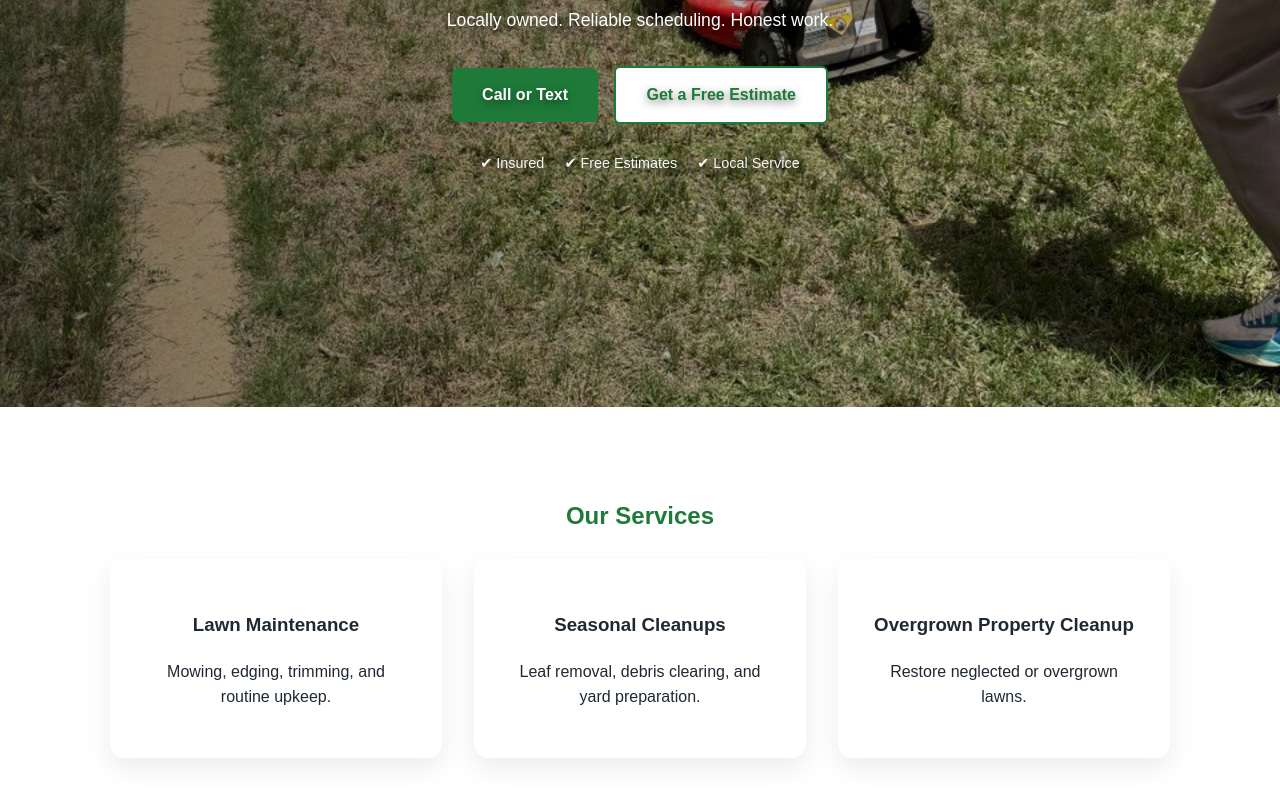
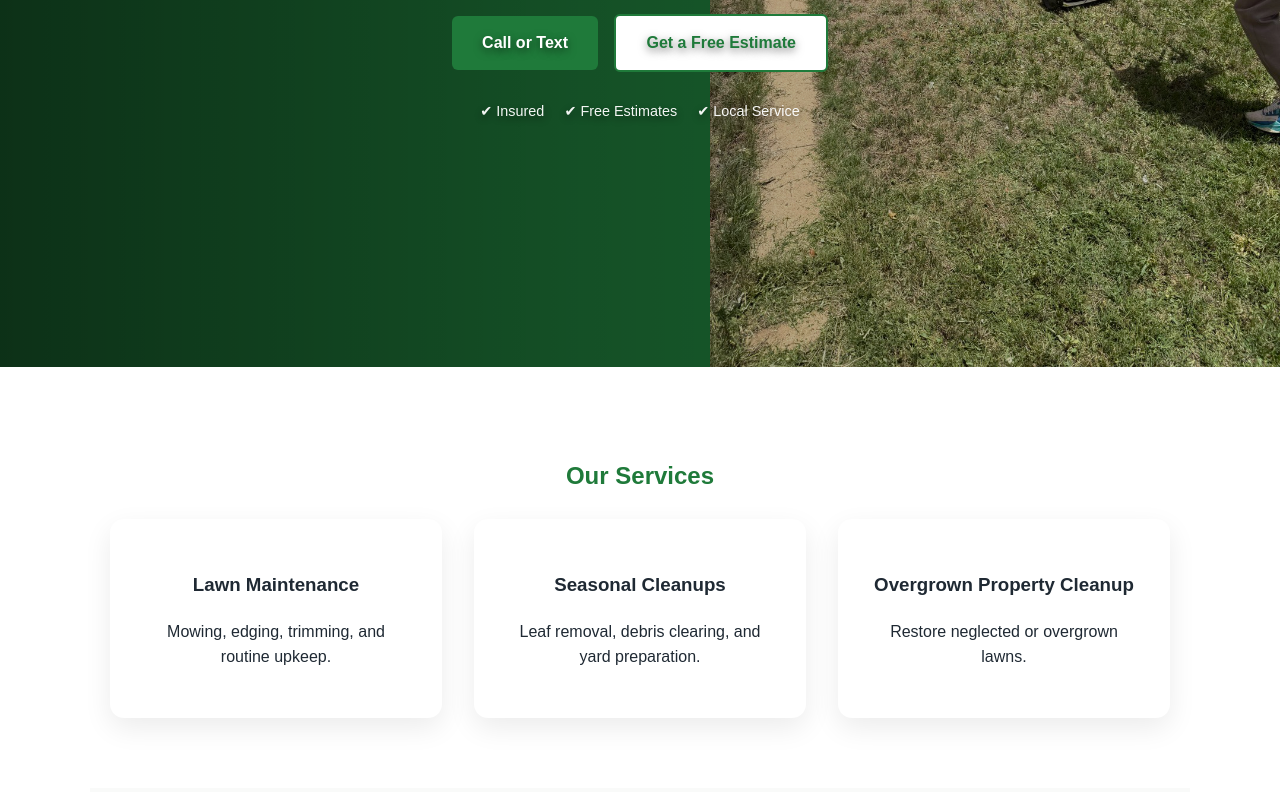
Before and after one commit to tradecodetech/Contee-s-Lawn-Care, a plain HTML site: page index.html in a window 1280 px wide. Shown: the part 393-1185 px from the top of the page. Drawn offline with Linux system fonts and the light colour scheme.

Commit message:
Add files via upload

```diff
--- a/style.css
+++ b/style.css
@@ -14,7 +14,7 @@ body {
   color: #1f2933;
   background: #ffffff;
   line-height: 1.6;
-  padding-top: 64px;
+  padding-top: 64px; /* navbar offset */
 }
 
 h2 {
@@ -64,27 +64,27 @@ h2 {
 }
 
 /* =========================
-   HERO (REFINED)
+   HERO (CORE)
 ========================= */
 
 .hero {
   background-image: url("assets/images/hero.jpg");
   background-repeat: no-repeat;
-  background-size: cover;
-  background-position: 75% center;
+  background-position: right center;
   height: 75vh;
   min-height: 480px;
   position: relative;
+  margin-top: -64px; /* pulls hero under navbar cleanly */
 }
 
-/* Overlay for text readability */
+/* Overlay */
 .hero::before {
   content: "";
   position: absolute;
   inset: 0;
   background: linear-gradient(
     to right,
-    rgba(0,0,0,0.55) 0%,
+    rgba(0,0,0,0.6) 0%,
     rgba(0,0,0,0.35) 45%,
     rgba(0,0,0,0.15) 100%
   );
@@ -105,7 +105,7 @@ h2 {
   padding: 20px;
   text-align: center;
   color: #ffffff;
-  text-shadow: 0 3px 8px rgba(0,0,0,0.5);
+  text-shadow: 0 3px 8px rgba(0,0,0,0.55);
 }
 
 .hero-content h1 {
@@ -250,22 +250,23 @@ footer {
 }
 
 /* =========================
-   DESKTOP HERO FIX (FINAL)
+   DESKTOP (FIXED WORKER VISIBILITY)
 ========================= */
 
 @media (min-width: 1024px) {
   .hero {
-    height: 92vh;
-    min-height: 680px;
+    height: 95vh;
+    min-height: 720px;
 
-    /* Show MORE of the worker */
-    background-size: 100%;
-    background-position: 85% center;
+    /* KEY FIX */
+    background-size: contain;
+    background-position: right center;
+    background-color: #1f7a3a; /* fills empty space cleanly */
   }
 }
 
 /* =========================
-   MOBILE (KEEP GOOD)
+   MOBILE (KEEP AS-IS)
 ========================= */
 
 @media (max-width: 768px) {
@@ -285,6 +286,7 @@ footer {
 
   .hero {
     height: 70vh;
+    background-size: cover;
     background-position: right center;
   }
 
```
